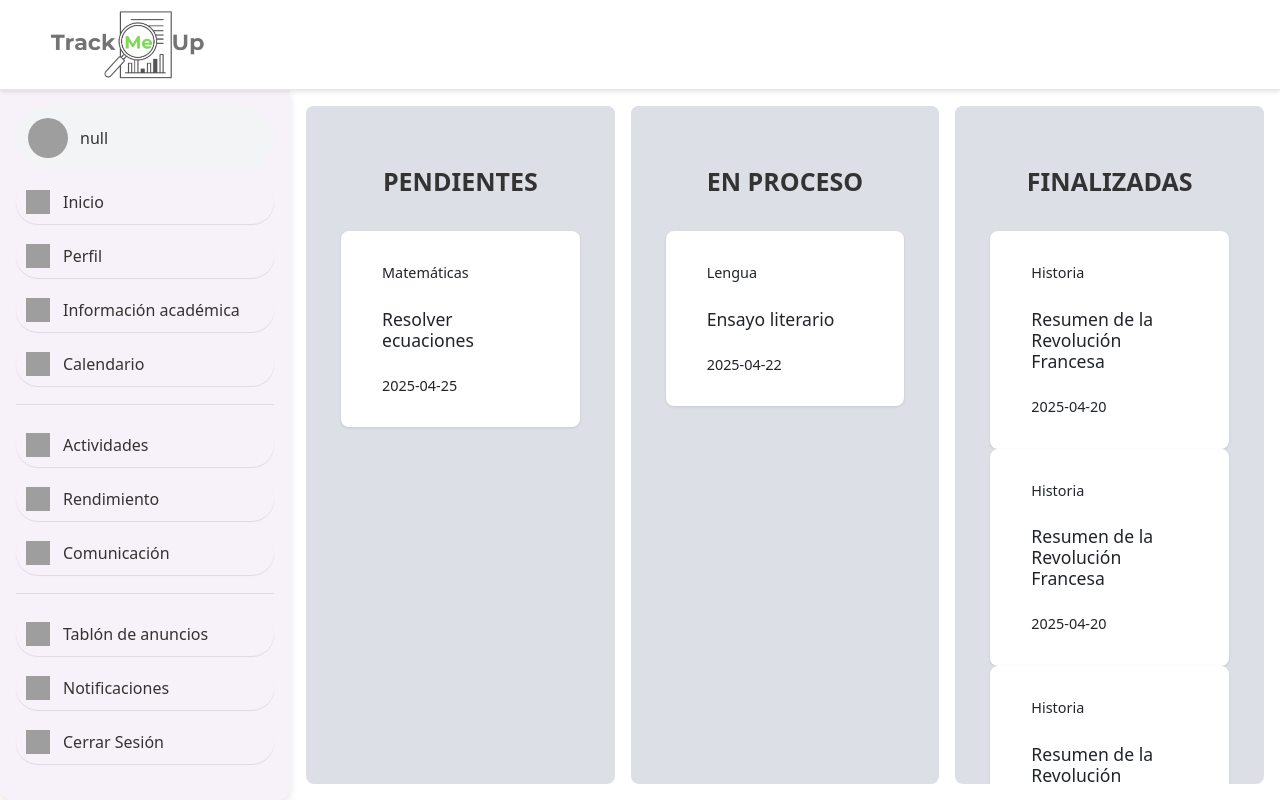
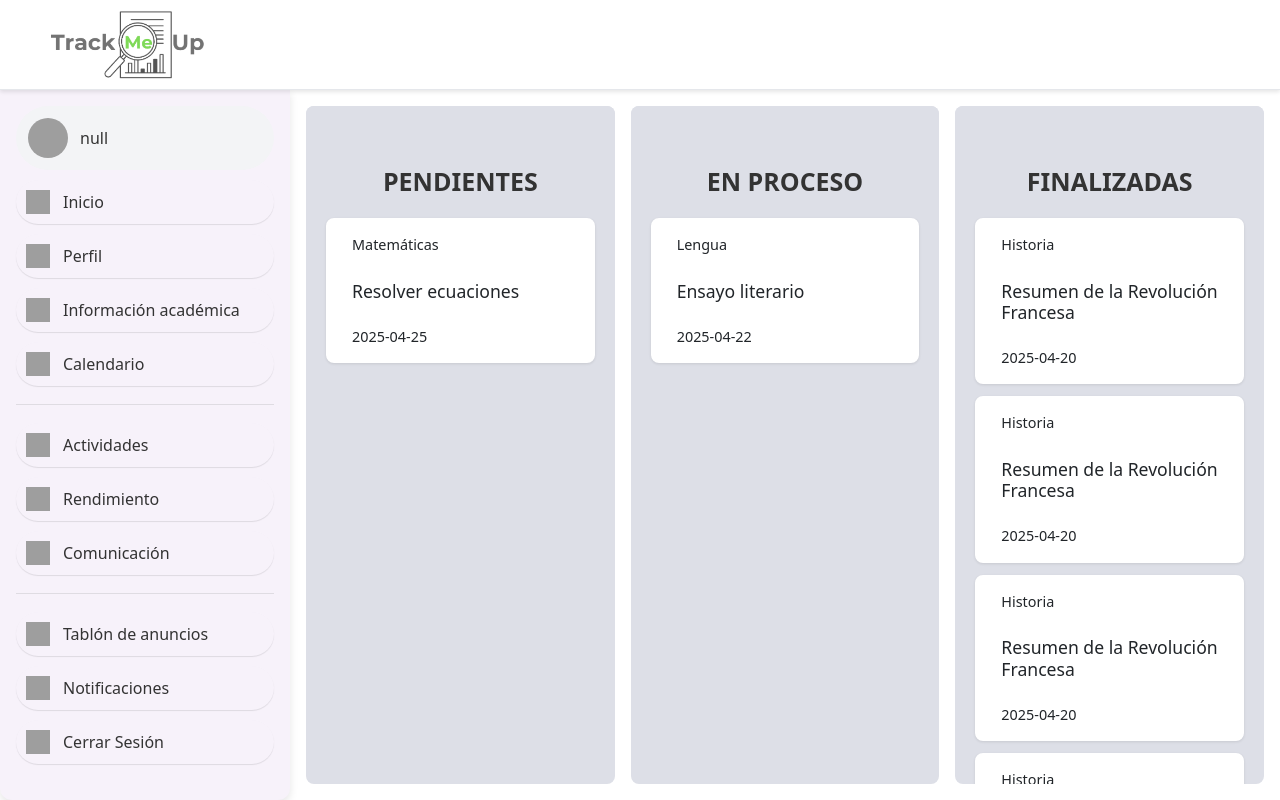
Before and after one commit to TrackMeUp/TrackMeUp, a React (Vite) app in the folder frontend/: page /activities in a window 1280 px wide. Built offline with nearby package versions, Linux system fonts and the light colour scheme; no server answers; grey boxes are pictures that could not be loaded.

Commit message:
ajuste css actividades

```diff
--- a/frontend/src/styles/app.css
+++ b/frontend/src/styles/app.css
@@ -463,11 +463,10 @@ textarea {
 
 .activity {
   background: #fff;
-  border: 25px solid #fff;
+  border : 10px solid #fff;
   border-radius: 8px;
   padding: 1rem;
-  margin: 25px;
-  margin-bottom: -25px;
+  margin: 12px 10px;
   box-shadow: 0 1px 3px rgba(0, 0, 0, 0.1);
 }
 
```
